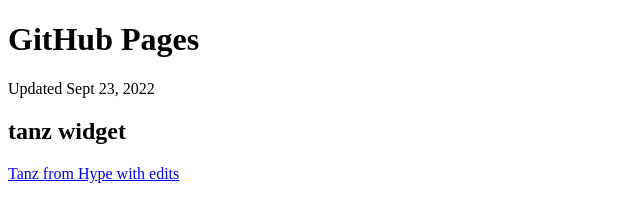
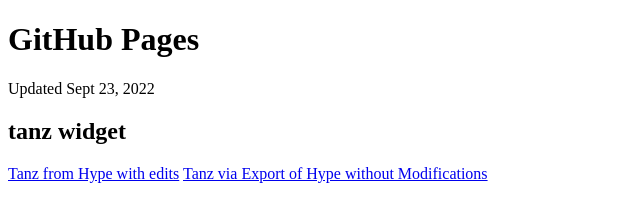
Before and after one commit to brian-moore-unl-edu/brian-moore-unl-edu.github.io, a plain HTML site: page index.html in a window 1280 px wide. Shown: the whole page, without its empty margins (0-640 px from the left). Drawn offline with Linux system fonts and the light colour scheme.

Commit message:
Update index.html

```diff
--- a/index.html
+++ b/index.html
@@ -9,6 +9,7 @@
     Updated Sept 23, 2022
     <h2>tanz widget</h2>
     <a href="tanz/tanz.html">Tanz from Hype with edits</a>
+    <a href="_tanzRegular/_tanzRegular.html">Tanz via Export of Hype without Modifications</a>
 
   </body>
 </html>
```
